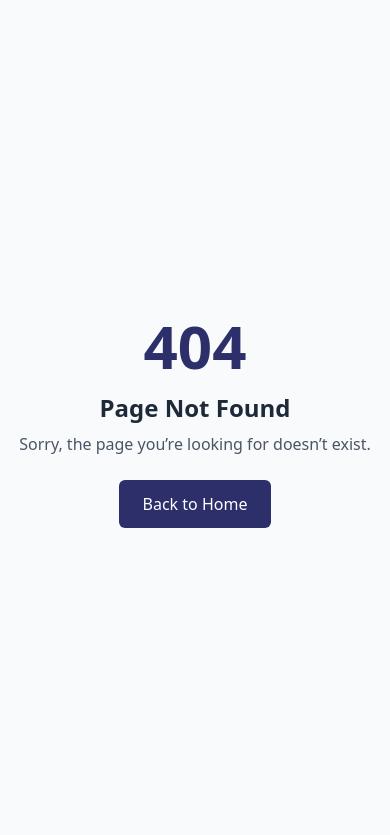
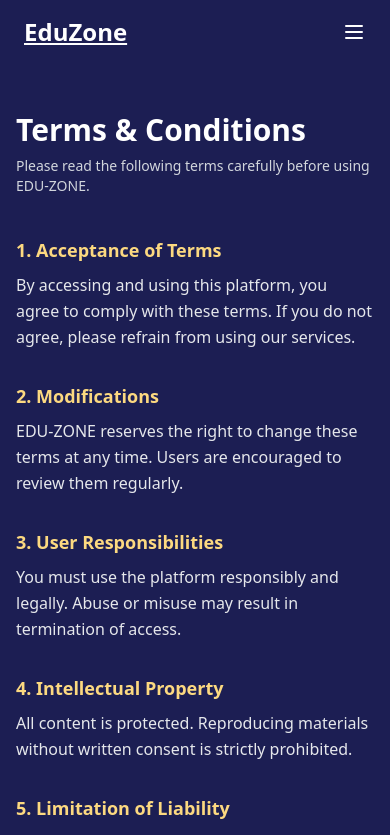
Before and after one commit to SoftEngMuhammadAli/Edu-Zone, a React (Vite) app in the folder client/: page /terms-and-conditions in a window 390 px wide. Before the commit this address led to /notfound. Shown: the top 835 px of the page. Built offline with nearby package versions, Linux system fonts and the light colour scheme.

Commit message:
feat(terms): added responsive Terms & Conditions UI with mobile modal support and fixed routing

```diff
--- a/client/src/components/home/HeaderNav.jsx
+++ b/client/src/components/home/HeaderNav.jsx
@@ -67,6 +67,12 @@ const HeaderNav = () => {
             <Link to="/about" onClick={() => setIsMenuOpen(false)}>
               About Us
             </Link>
+            <Link
+              to="/terms-and-conditions"
+              onClick={() => setIsMenuOpen(false)}
+            >
+              Terms and Conditions
+            </Link>
             <Link to="/help" onClick={() => setIsMenuOpen(false)}>
               Need Help?
             </Link>
--- /dev/null
+++ b/client/src/components/terms-and-conditions/TermsAndConditions.jsx
@@ -0,0 +1,77 @@
+import React from "react";
+
+const TermsAndConditions = () => {
+  return (
+    <section className="bg-[#1C1E53] text-white py-12 px-4 sm:px-6 md:px-8 lg:px-16">
+      <div className="max-w-7xl mx-auto">
+        {/* Page Heading */}
+        <div className="mb-10">
+          <h1 className="text-3xl sm:text-4xl font-bold">Terms & Conditions</h1>
+          <p className="text-sm md:text-base text-gray-300 mt-2 max-w-xl">
+            Please read the following terms carefully before using EDU-ZONE.
+          </p>
+        </div>
+
+        {/* Terms Content */}
+        <div className="space-y-8 text-gray-200 text-base leading-relaxed">
+          <section>
+            <h2 className="text-[#FCD980] font-semibold text-lg mb-2">
+              1. Acceptance of Terms
+            </h2>
+            <p>
+              By accessing and using this platform, you agree to comply with
+              these terms. If you do not agree, please refrain from using our
+              services.
+            </p>
+          </section>
+
+          <section>
+            <h2 className="text-[#FCD980] font-semibold text-lg mb-2">
+              2. Modifications
+            </h2>
+            <p>
+              EDU-ZONE reserves the right to change these terms at any time.
+              Users are encouraged to review them regularly.
+            </p>
+          </section>
+
+          <section>
+            <h2 className="text-[#FCD980] font-semibold text-lg mb-2">
+              3. User Responsibilities
+            </h2>
+            <p>
+              You must use the platform responsibly and legally. Abuse or misuse
+              may result in termination of access.
+            </p>
+          </section>
+
+          <section>
+            <h2 className="text-[#FCD980] font-semibold text-lg mb-2">
+              4. Intellectual Property
+            </h2>
+            <p>
+              All content is protected. Reproducing materials without written
+              consent is strictly prohibited.
+            </p>
+          </section>
+
+          <section>
+            <h2 className="text-[#FCD980] font-semibold text-lg mb-2">
+              5. Limitation of Liability
+            </h2>
+            <p>
+              We are not responsible for any damages resulting from use of our
+              services. Use at your own risk.
+            </p>
+          </section>
+        </div>
+
+        <p className="text-sm text-gray-400 mt-10">
+          Last updated: June 28, 2025
+        </p>
+      </div>
+    </section>
+  );
+};
+
+export default TermsAndConditions;
--- a/client/src/pages/home/Home.jsx
+++ b/client/src/pages/home/Home.jsx
@@ -10,6 +10,7 @@ import CourseRegistration from "../../components/courses/CourseRegistration";
 import ReadHomeBlogs from "../../components/blogs/ReadHomeBlogs";
 import ContactUs from "../../components/contact/ContactUs";
 import { AppFooter } from "../../components/footer/Footer";
+import TermsAndConditions from "../../components/terms-and-conditions/TermsAndConditions";
 
 const Home = () => {
   return (
@@ -44,6 +45,9 @@ const Home = () => {
       {/* Contact Us */}
       <ContactUs />
 
+      {/* Terms and Conditions */}
+      <TermsAndConditions />
+
       {/* Footer */}
       <AppFooter />
     </>
--- a/client/src/routes/Routes.jsx
+++ b/client/src/routes/Routes.jsx
@@ -18,6 +18,7 @@ import SignUpPage from "../pages/auth/SignUpPage";
 import SeeAllCoursesList from "../pages/courses/AllCourses";
 import ReadAllBlogs from "../pages/blogs/AllBlogs";
 import NotFound from "../pages/home/NotFound";
+import TermsAndConditions from "../components/terms-and-conditions/TermsAndConditions";
 
 const AppRoutes = () => {
   return (
@@ -74,6 +75,7 @@ const MainLayout = () => {
         <Route path="/contact" element={<ContactUs />} />
         <Route path="/about" element={<AboutUs />} />
         <Route path="/help" element={<Help />} />
+        <Route path="/terms-and-conditions" element={<TermsAndConditions />} />
         <Route path="/allblogs" element={<ReadAllBlogs />} />
 
         {/* Course Routes */}
```
